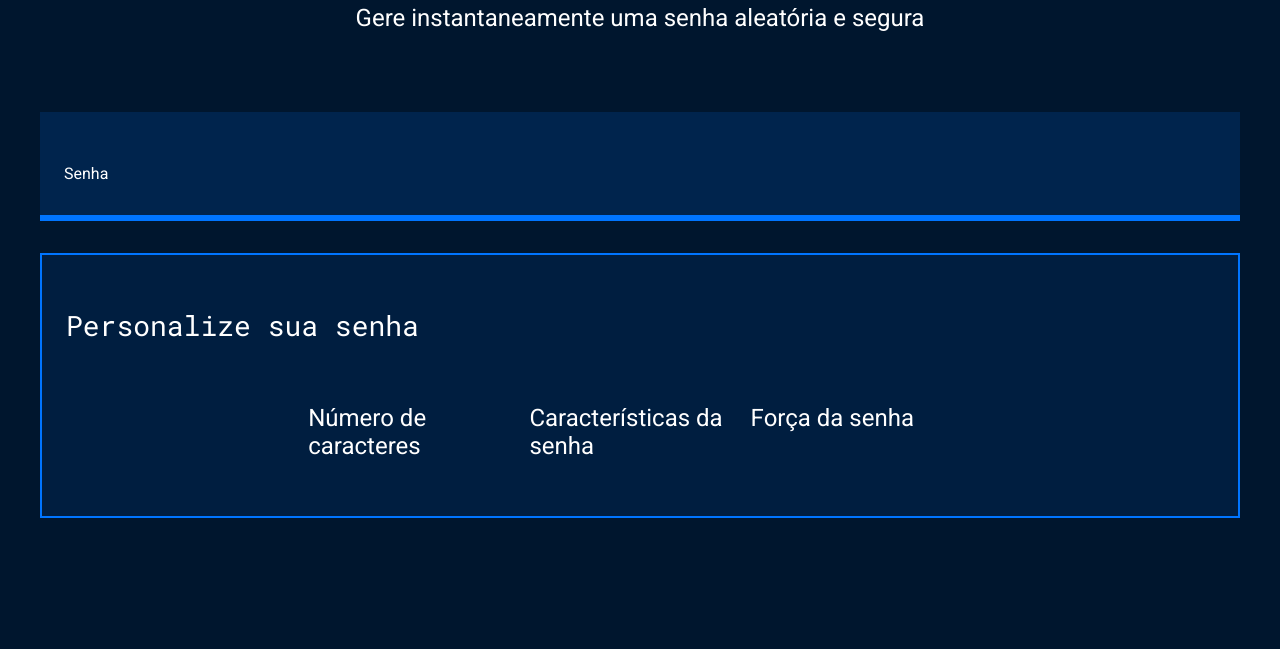
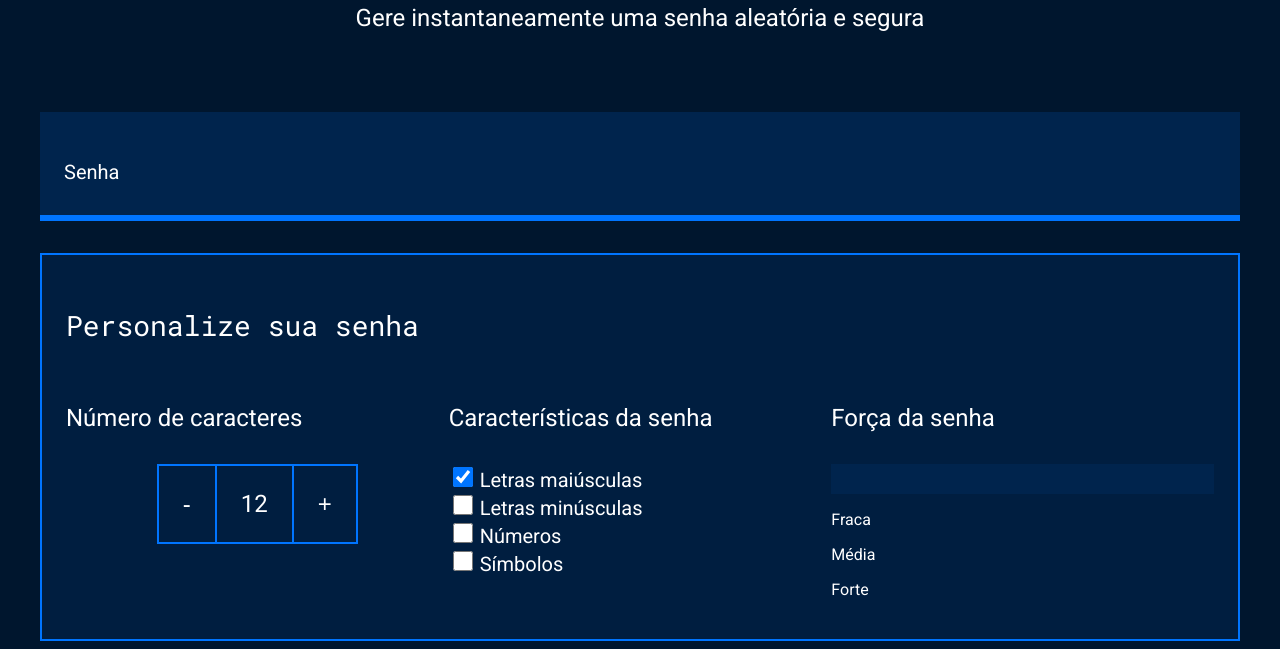
Before and after one commit to emanuely2006/2024manuheana, a plain HTML site: page index.html in a window 1280 px wide. Shown: the part 214-863 px from the top of the page. Before the commit the page ends 800 px from the top, so only its background shows below. Drawn offline with Linux system fonts and the light colour scheme.

Commit message:
17/04/24-codigo-07-slide17

```diff
--- a/index.html
+++ b/index.html
@@ -22,20 +22,47 @@
     <div class="parametro">
     <h3 class="parametro-titulo">Personalize sua senha</h3>
     <div class="parametro-coluna__senha">
-        <div class="parametro-coluna__senha">
     <div class="parametro-senha">
     <h4 class="parametro-senha__titulo">Número de caracteres</h4>
-
+    <div class="parametro-senha-botoes">
+    <button class="parametro-senha__botao">-</button>
+    <p class="parametro-senha__texto">12</p>
+    <button class="parametro-senha__botao">+</button>
+     </div>
     </div>
     <div class="parametro-senha">
     <h4 class="parametro-senha__titulo">Características da senha</h4>
+    <div class="parametro-senha-checkbox">
+        <input name="maiusculo" type="checkbox" class="checkbox" checked>
+        <label for="maiusculo">Letras maiúsculas</label>
+    </div>
+    <div class="parametro-senha-checkbox">
+        <input name="minusculo" type="checkbox"class="checkbox">
+        <label for="minusculo">Letras minúsculas</label>
+    </div>
+    <div class="parametro-senha-checkbox">
+        <input name="numero" type="checkbox"class="checkbox">
+        <label for="numero">Números</label>
+    </div>
+    <div class="parametro-senha-checkbox">
+        <input name="simbolo" type="checkbox"class="checkbox">
+        <label for="simbolo">Símbolos</label>
+    </div>
     </div>
     <div class="parametro-senha">
     <h4 class="parametro-senha__titulo">Força da senha</h4>
+    <div class="barra"></div>
+    <div class="Fraca"></div>
+    <div class="parametro-senha-textos"></div>
+        <p>Fraca</p>
+        <p>Média</p>
+        <p>Forte</p>
+    </div>
     </div>
     </div>
     </div>
     </div>
 </section>
+<script src="main.js"></script>
 </body>
 </html>
--- a/style.css
+++ b/style.css
@@ -8,38 +8,31 @@
     --roboto: 'Roboto', sans-serif;
     --roboto-mono: 'Roboto Mono', monospace;
 }
-
 body{
     color: var(--branco);
     background-color: var(--cor-de-fundo);
     font-family: var(--roboto);
 }
-
 .titulo-principal{
     font-family: var(--roboto-mono);
     font-size: 32px;
 }
-
 .titulo-secundario{
     font-size: 24px;
 }
-
 .conteudo-titulo{
     text-align: center;
     margin-top: 80px;
 }
-
 *{
     font-weight: 400
 }
-
 .conteudo-senha{
     margin-top: 80px;
     background: var(--fundo-senha);
     padding: 24px;
     border-bottom: 6px solid var(--borda);
 }
-
 #campo-senha{
     background-color: var(--fundo-senha);
     border: none;
@@ -48,42 +41,88 @@ body{
     font-size: 40px;
     width: 70%;
 }
-
 #campo-senha:focus{
     outline: none;
 }
-
 .conteudo{
     max-width: 1200px;
     margin: 0 auto;
 }
-
 .parametro{
     background-color: var(--fundo-texto);
     border: 2px solid var(--borda);
     margin-top: 32px;
     padding: 24px;
 }
-
 .parametro-titulo{
     font-family: var(--roboto-mono);
     font-size: 28px;
 }
-
 .parametro-senha__titulo{
     font-size:24px;
 
 }
-
 .parametro-coluna__senha{
     display: flex;
     flex-direction: column;
     justify-content: center;
 }
-
 .parametro-senha{
     width: 50%;
     margin: 0 auto;
+}
+.parametro-senha-botoes{
+    display: flex;
+    justify-content: center;
+}
+.parametro-senha__botao{
+    background-color: var(--fundo-texto);
+    color: var(--branco);
+    border: 2px solid var(--borda);
+    padding: 24px;
+    font-size: 24px;
+    cursor: pointer;
+}
+.parametro-senha__texto{
+    padding: 24px;
+    border-top: 2px solid var(--borda);
+    border-bottom: 2px solid var(--borda);
+    margin: 0;
+    font-size: 24px;
+}
+label{
+    font-size: 20px;
+}
+.checkbox{
+    width: 20px;
+    height: 20px;
+    cursor: pointer;
+}
+.barra{
+    background-color: var(--fundo-senha);
+    height: 30px;
+    width: 100%;
+}
+.forca{
+    height: 30px;
+    position: relative;
+    bottom: 30px;
+}
+.fraca{
+    width: 25%;
+    background-color: #E71B32;
+}
+.media{
+    width: 50%;
+    background-color: #FAF408;
+}
+.forte{
+    width: 100%;
+    background-color: #00FF85;
+}
+.parametro-senha-textos {
+    display: flex;
+    justify-content: space-between;
 }
 
 @media screen and (min-width: 768px) {
```
Also changed, not shown: main.js (added). Lines whose indentation alone changed are shown as unchanged.
